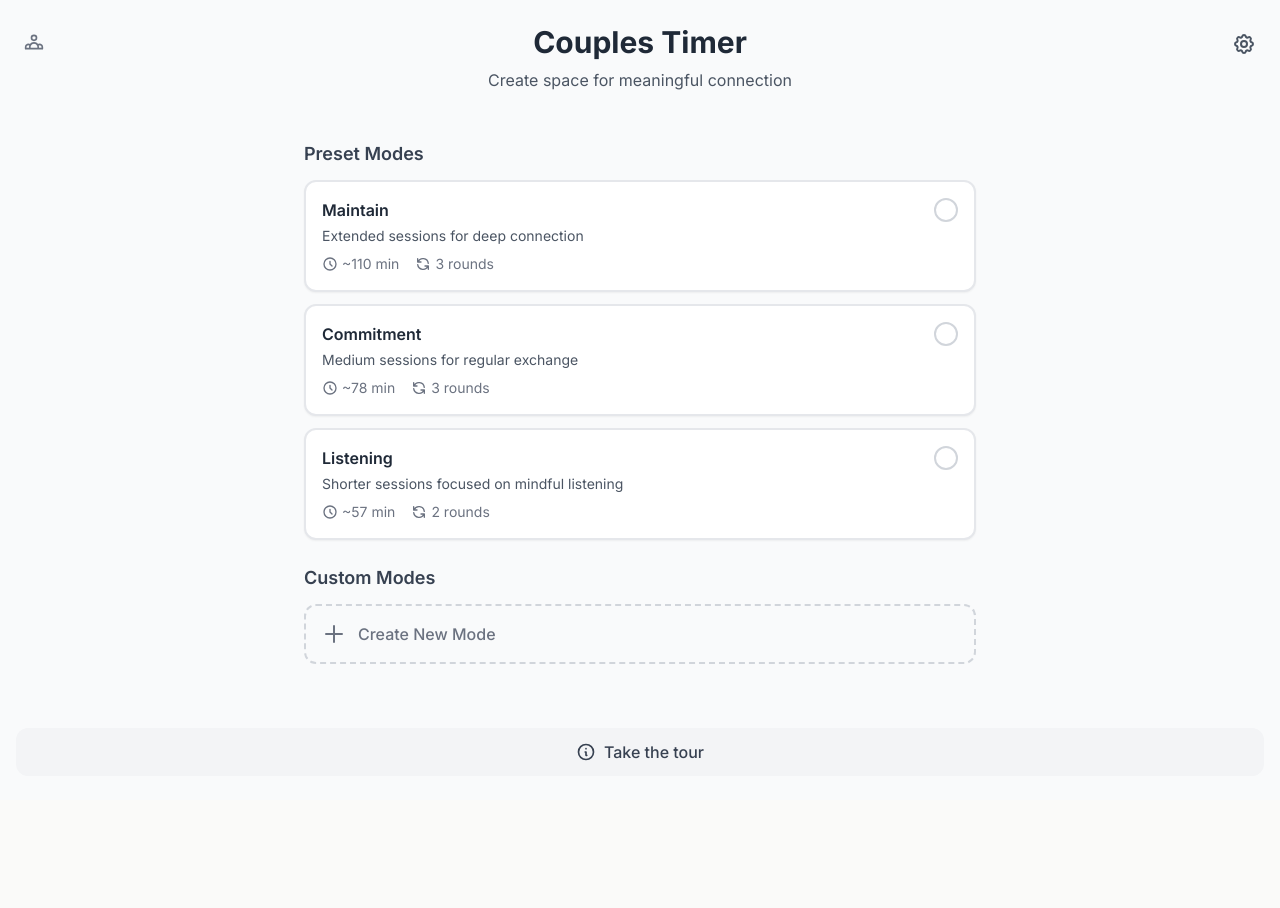
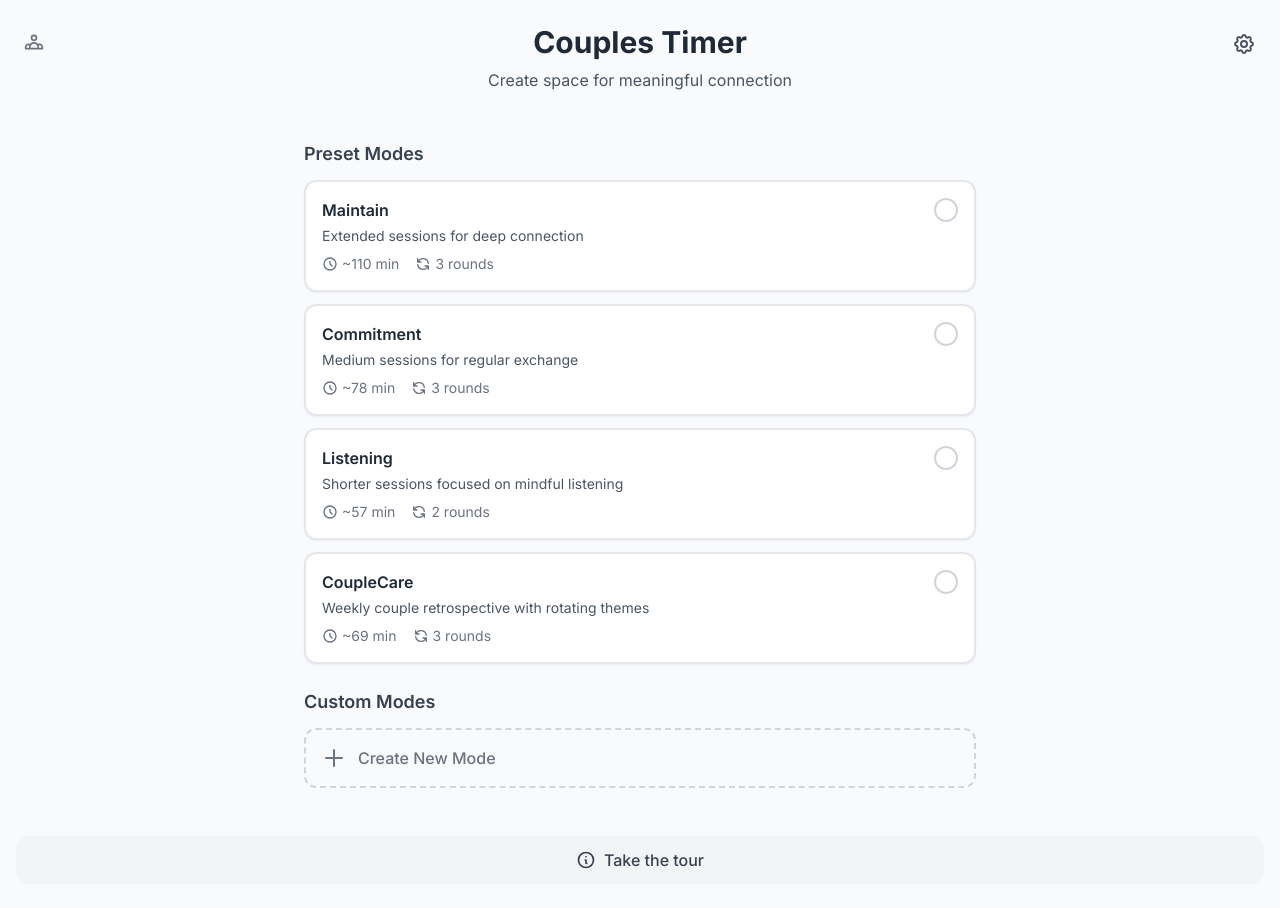
Before and after one commit to DYAI2025/CoupleTime, a React (Vite) app: page / in a window 1280 px wide. Before the commit the page ends 800 px from the top, so only its background shows below. Built offline with nearby package versions, Linux system fonts and the light colour scheme.

Commit message:
feat(couplecare): surface CoupleCare preset in mode selector (PRESET_MODES wiring)

```diff
--- a/src/contexts/SessionContext.tsx
+++ b/src/contexts/SessionContext.tsx
@@ -2,7 +2,7 @@ import React, { createContext, useContext, useEffect, useState, useCallback, use
 import { SessionEngine } from '../domain/SessionEngine'
 import { SessionState, createInitialState } from '../domain/SessionState'
 import { SessionMode } from '../domain/SessionMode'
-import { MAINTAIN_MODE, COMMITMENT_MODE, LISTENING_MODE } from '../domain/SessionMode.presets'
+import { PRESET_MODES } from '../domain/SessionMode.presets'
 import { SessionViewModel, createSessionViewModel } from '../viewmodels/SessionViewModel'
 import { AudioService, AudioServiceProtocol } from '../services/AudioService'
 import { TimerService, TimerServiceProtocol } from '../services/TimerService'
@@ -268,11 +268,7 @@ export function SessionProvider({
   }, [persistenceService])
 
   // Presets
-  const presets = useMemo(() => [
-    MAINTAIN_MODE,
-    COMMITMENT_MODE,
-    LISTENING_MODE,
-  ], [])
+  const presets = PRESET_MODES
 
   // View model
   const viewModel = useMemo(() => createSessionViewModel(state, participantConfig), [state, participantConfig])
```
Also changed, not shown: 1 other file (tests, documents, lock files or other folders).
